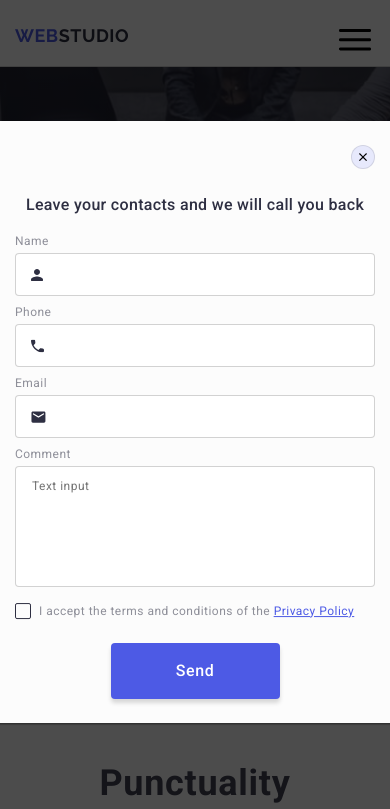
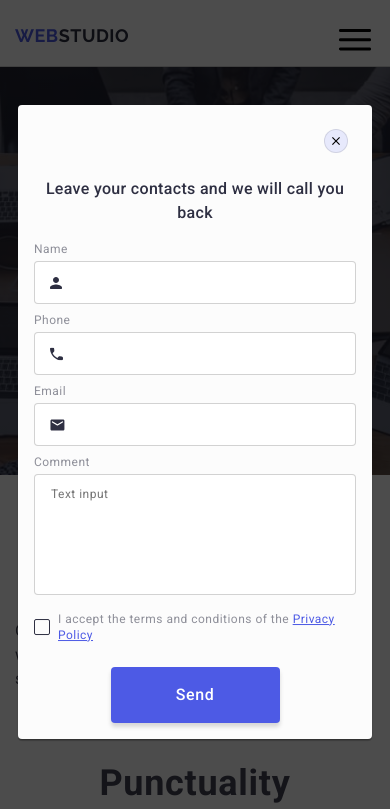
Before and after one commit to MarginTrader1/goit-markup-hw-07, a plain HTML site: page index.html in a window 390 px wide. Both pictures are taken after a click on the button "Order Service". Shown: the top 809 px of the page. Drawn offline with nearby package versions, Linux system fonts and the light colour scheme.

Commit message:
Доделал ширину модально окна для mobile

```diff
--- a/css/styles-new.css
+++ b/css/styles-new.css
@@ -1296,13 +1296,28 @@ header {
     padding: 72px 24px 24px;
 
     min-height: 576px;
-    min-width: 408px;
 
     background: #FCFCFC;
     box-shadow: 0px 1px 1px rgba(0, 0, 0, 0.14), 0px 1px 3px rgba(0, 0, 0, 0.12), 0px 2px 1px rgba(0, 0, 0, 0.2);
     border-radius: 4px;
 
     transition: opacity 250ms var(--timing-animation);
+}
+
+@media screen and (max-width: 767px) {
+    .modal {
+        padding: 72px 16px 16px;
+        min-height: 576px;
+
+        width: calc(100% - 36px);
+        max-width: 392px;
+    }
+}
+
+@media screen and (min-width: 768px) {
+    .modal {
+       min-width: 408px;
+    }
 }
 
 .close-button {
```
